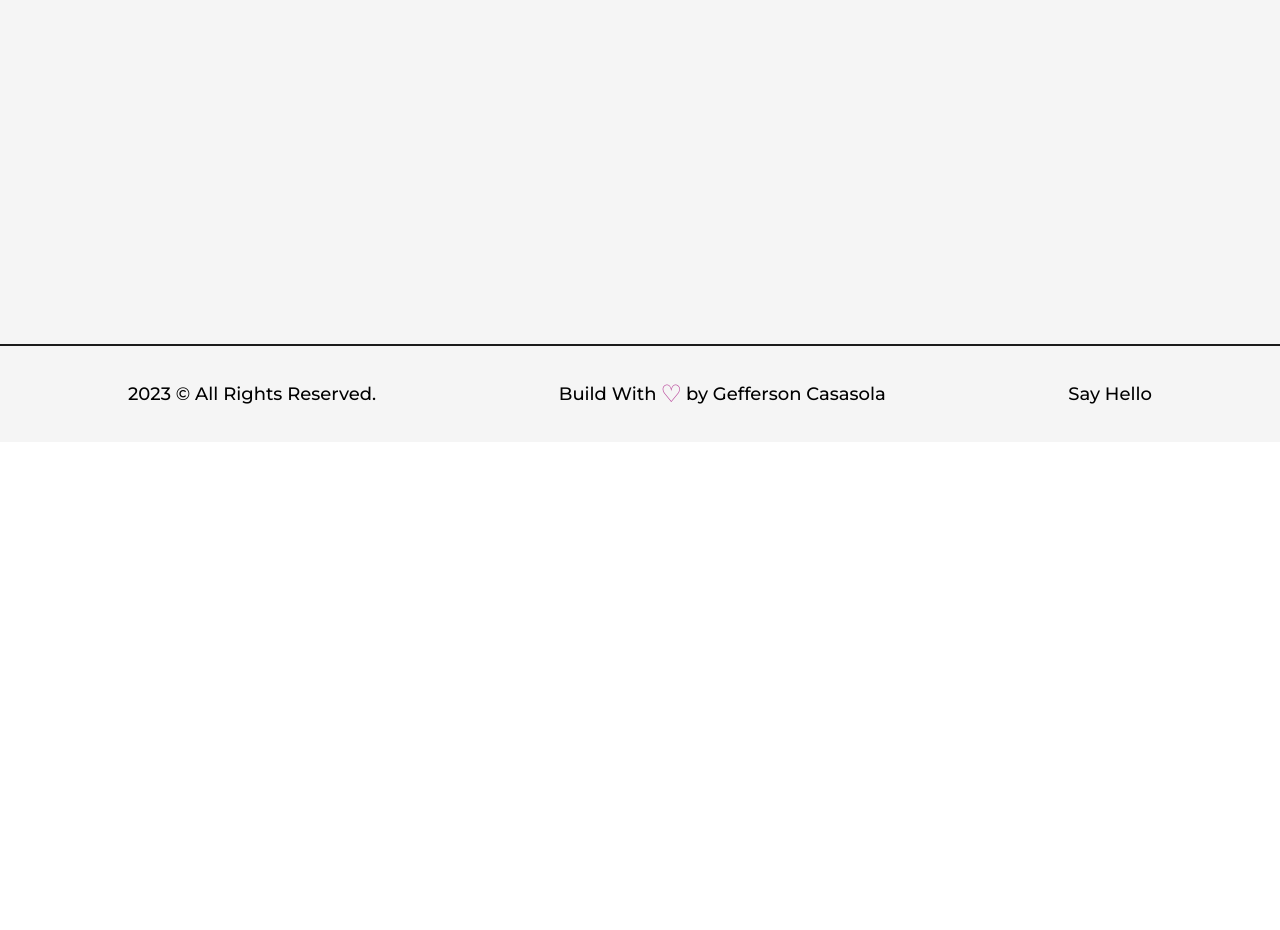
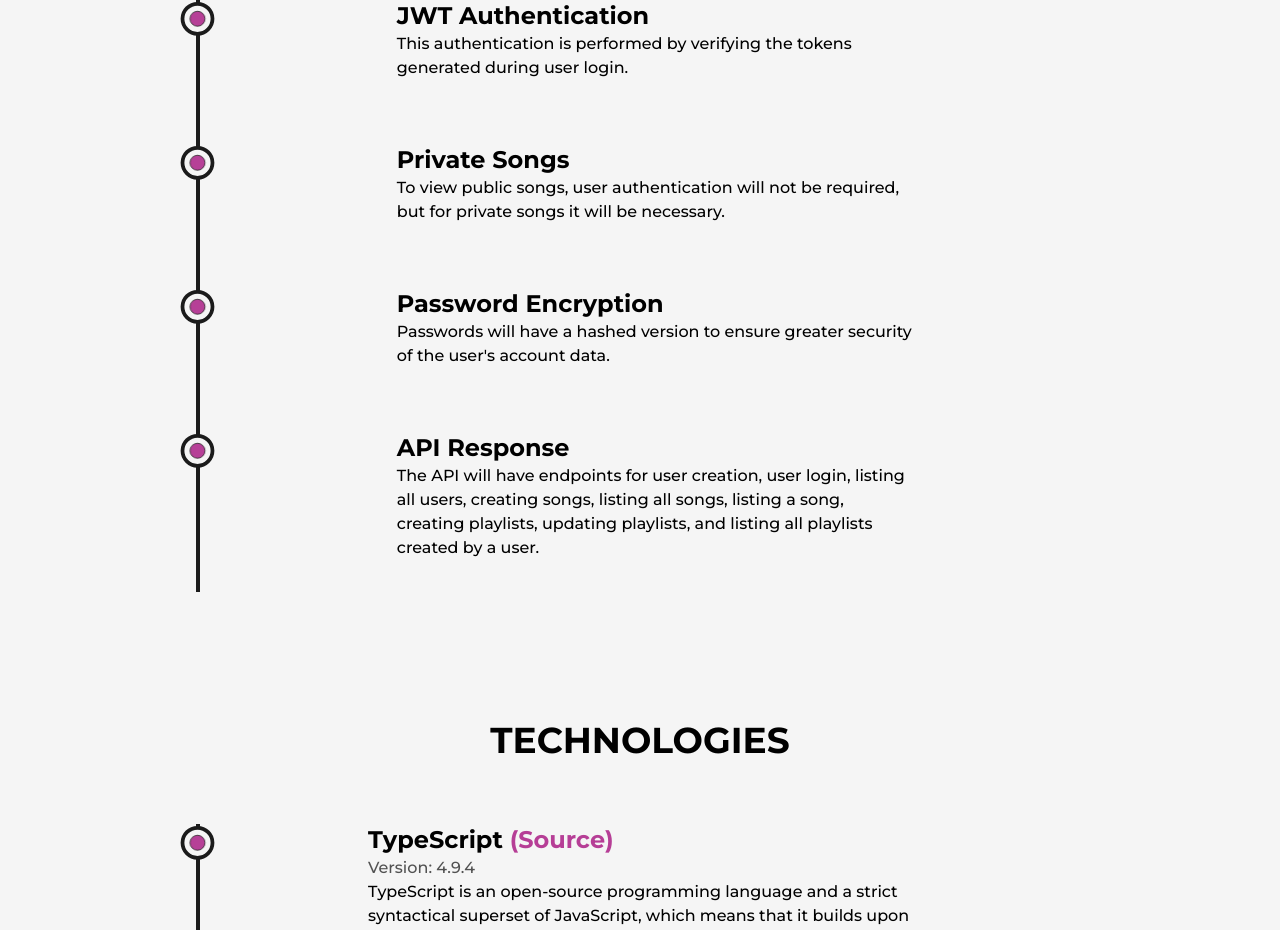
Before and after one commit to Geffrerson7/portfolio-web, a Next.js app: page /PlaylistAPI in a window 1280 px wide. Before the commit this address had no page. Shown: the part 552-1482 px from the top of the page. Before the commit the page ends 994 px from the top, so only its background shows below. Built offline with nearby package versions, Linux system fonts and the light colour scheme.

Commit message:
Add Playlist API detail

```diff
--- /dev/null
+++ b/src/pages/PlaylistAPI.js
@@ -0,0 +1,98 @@
+import React, { useRef } from 'react'
+import { motion, useScroll } from 'framer-motion'
+import Features from '@/components/Features';
+import Technologies from '@/components/Technologies'
+import PopUpModal from '@/components/PopUpModal';
+
+const PlaylistAPI = () => {
+  const ref = useRef(null);
+    const { scrollyProgress } = useScroll({
+        target: ref,
+        offset: ["start end", "center start"]
+    });
+  return (
+    <div className='my-32 dark:text-light'>
+        <h2 className='font-bold text-8xl mb-32 w-full text-center md:text-6xl xs:text-4xl md:mb-16'>
+            Playlist API
+        </h2>
+        <h3 className='font-bold text-4xl mb-16 w-full text-center md:text-3xl xs:text-2xl md:mb-8'>FEATURES</h3>
+        <div ref={ref} className='w-[75%] mx-auto relative lg:w-[90%] md:w-full'>
+            <motion.div style={{ scaleY: scrollyProgress }} className='absolute left-9 top-0 w-[4px] h-full bg-dark origin-top dark:bg-light md:w-[2px] md:left-[30px] xs:left-[20px]' />
+            <ul className='w-full flex flex-col items-start justify-between ml-4 xs:ml-2'>
+                <Features
+                    name="JWT Authentication"
+                    info="This authentication is performed by verifying the tokens generated during user login."
+                />
+                <Features
+                    name="Private songs"
+                    info="To view public songs, user authentication will not be required, but for private songs it will be necessary."
+                />
+                <Features
+                    name="Password encryption"
+                    info="Passwords will have a hashed version to ensure greater security of the user's account data."
+                />
+                <Features
+                    name="API response"
+                    info="The API will have endpoints for user creation, user login, listing all users, creating songs, listing all songs, listing a song, creating playlists, updating playlists, and listing all playlists created by a user."
+                />
+                <div className='w-full flex flex-col items-center md:text-small sm:text-xs md:text-center sm:text-center'>
+
+                </div>
+            </ul>
+        </div>
+        <h3 className='font-bold text-4xl mb-16 mt-32 w-full text-center md:text-3xl xs:text-2xl md:mb-8'>TECHNOLOGIES</h3>
+        <div ref={ref} className='w-[75%] mx-auto relative lg:w-[90%] md:w-full'>
+            <motion.div style={{ scaleY: scrollyProgress }} className='absolute left-9 top-0 w-[4px] h-full bg-dark origin-top dark:bg-light md:w-[2px] md:left-[30px] xs:left-[20px]' />
+
+            <ul className='w-full flex flex-col items-start justify-between ml-4 xs:ml-2'>
+                <Technologies
+                    name="TypeScript"
+                    version="4.9.4"
+                    url="https://www.typescriptlang.org/docs/handbook/typescript-from-scratch.html"
+                    description="TypeScript is an open-source programming language and a strict syntactical superset of JavaScript, which means that it builds upon and extends the features of JavaScript by adding optional static typing, interfaces, classes, and other features that make it more suitable for large-scale software development."
+                />
+                <Technologies
+                    name="Express.js"
+                    version="4.18.2"
+                    url="https://www.npmjs.com/package/express"
+                    description="Express.js is a popular open-source web framework for Node.js, a JavaScript runtime environment that allows developers to build server-side applications using JavaScript. Express.js provides a set of powerful features and tools for building web applications and APIs, such as middleware for handling requests and responses, routing, template engines, and more."
+                />
+                <Technologies
+                    name="Prisma"
+                    version="4.9.0"
+                    url="https://www.prisma.io/docs"
+                    description="Prisma is a modern Object-Relational Mapping (ORM) tool for Node.js and TypeScript that provides a type-safe and intuitive way to work with databases. It allows developers to easily interact with databases using a declarative and strongly-typed API, without having to write raw SQL queries or deal with low-level database details."
+                />
+                <Technologies
+                    name="Nodemon"
+                    version="2.0.20"
+                    url="https://www.npmjs.com/package/nodemon"
+                    description="Nodemon is a popular open-source utility tool for Node.js that automatically restarts the server application whenever there is a code change detected. It provides a simple and efficient way to monitor the application file system and detect changes in real-time, allowing developers to focus on coding without the need to manually restart the server every time they make a change."
+                />
+                <Technologies
+                    name="Cors"
+                    version="2.8.5"
+                    url="https://www.npmjs.com/package/cors"
+                    description="The CORS library is a tool that enables the exchange of resources between different domains on the web, known as &ldquo;cross-origin&rdquo;. In other words, it allows a web application on one domain to access resources (such as data or multimedia resources) on another domain (even if they are hosted on a different server)."
+                />
+                <Technologies
+                    name="JSON web tokens"
+                    version="9.0.0"
+                    url="https://www.npmjs.com/package/dotenv"
+                    description="JSON Web Tokens (JWT) is a widely used standard for creating secure and stateless authentication tokens in web applications. JWTs are digitally signed and contain a compact and self-contained payload that can store various pieces of information, such as user ID, expiration time, and other data related to authentication and authorization."
+                />
+                <Technologies
+                    name="Bcrypt"
+                    version="5.1.0"
+                    url="https://www.npmjs.com/package/bcrypt"
+                    description="Bcrypt is a popular library for password hashing and verification in many programming languages, including Node.js. It provides a secure way to store and verify passwords by using a cryptographic hash function."
+                />
+            </ul>
+        </div>
+
+
+    </div>
+)
+}
+
+export default PlaylistAPI
--- a/src/pages/projects.js
+++ b/src/pages/projects.js
@@ -116,7 +116,7 @@ const projects = () => {
                                 img={playlistsImg}
                                 summary="It is an API that creates, lists and updates song playlists and songs in public or private mode for authenticated users. It also has the functionality to create and list users and login.
                                 This app was built using TypeScript, Express, Prisma and PostgreSQL.For authentication users we used JWT and for API documentation I used Postman."
-                                link="/"
+                                link="/PlaylistAPI"
                                 github="https://github.com/Geffrerson7/PLAYLIST-API"
                                 type="Featured Project"
                             />
```
